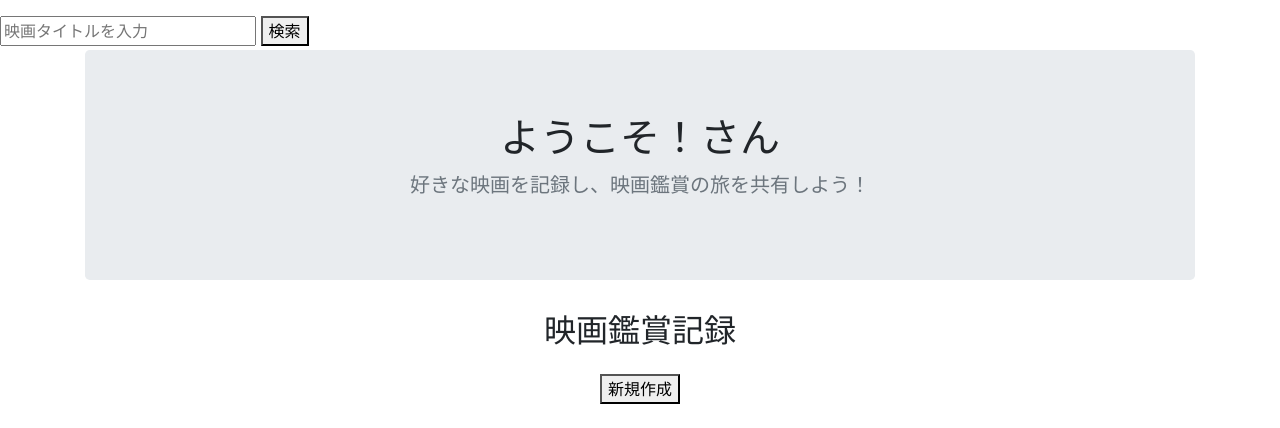
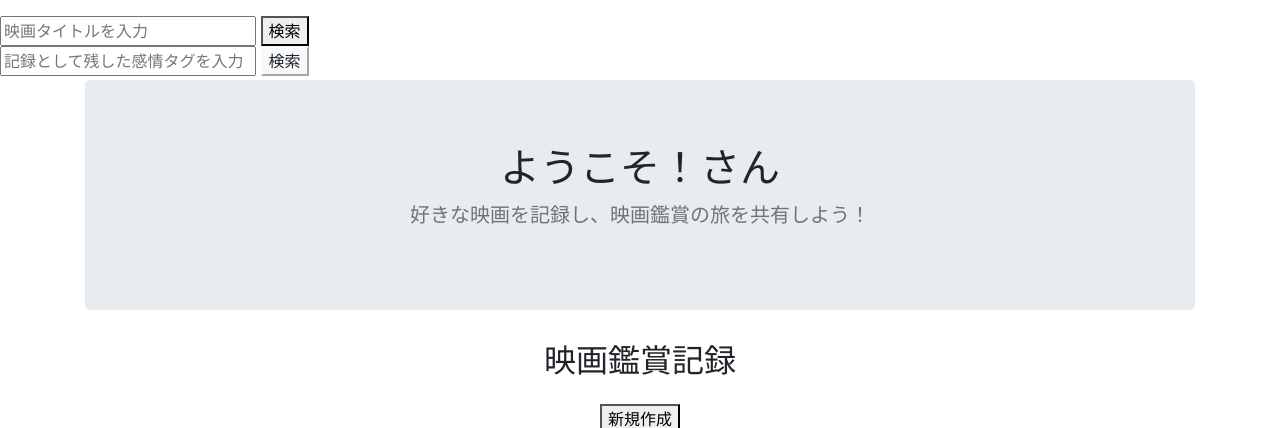
Before and after one commit to INswon/MovieChallenge, a Django app: template templates/movies/home.html in a window 1280 px wide. Shown: the part 152-580 px from the top of the page. Run offline with Django 5.2, Linux system fonts and the light colour scheme; the template is opened without the code that fills it, so the values that code supplies are empty; some libraries are stand-ins or nearby versions.

Commit message:
feat: 感情タグで映画記録を絞り込む検索フォームを追加 #26
- プレースホルダーで入力形式を明示「例: #迫力、#泣ける」
- 入力値は name="mood" としてGET送信できるよう設計

```diff
--- a/templates/movies/home.html
+++ b/templates/movies/home.html
@@ -10,6 +10,11 @@
         <button type="submit">検索</button>
     </form>
 
+    <!-- 感情タグ検索セクション -->
+    <form method="get" action="{% url 'movies:movie_search' %}">
+        <input type="text" name="mood" placeholder="記録として残した感情タグを入力「例: #迫力、#泣ける」">
+        <button type="submit" class="btn-light">検索</button>
+    </form>
 
     <div class="container my-1">
         <section class="jumbotron text-center">
```
